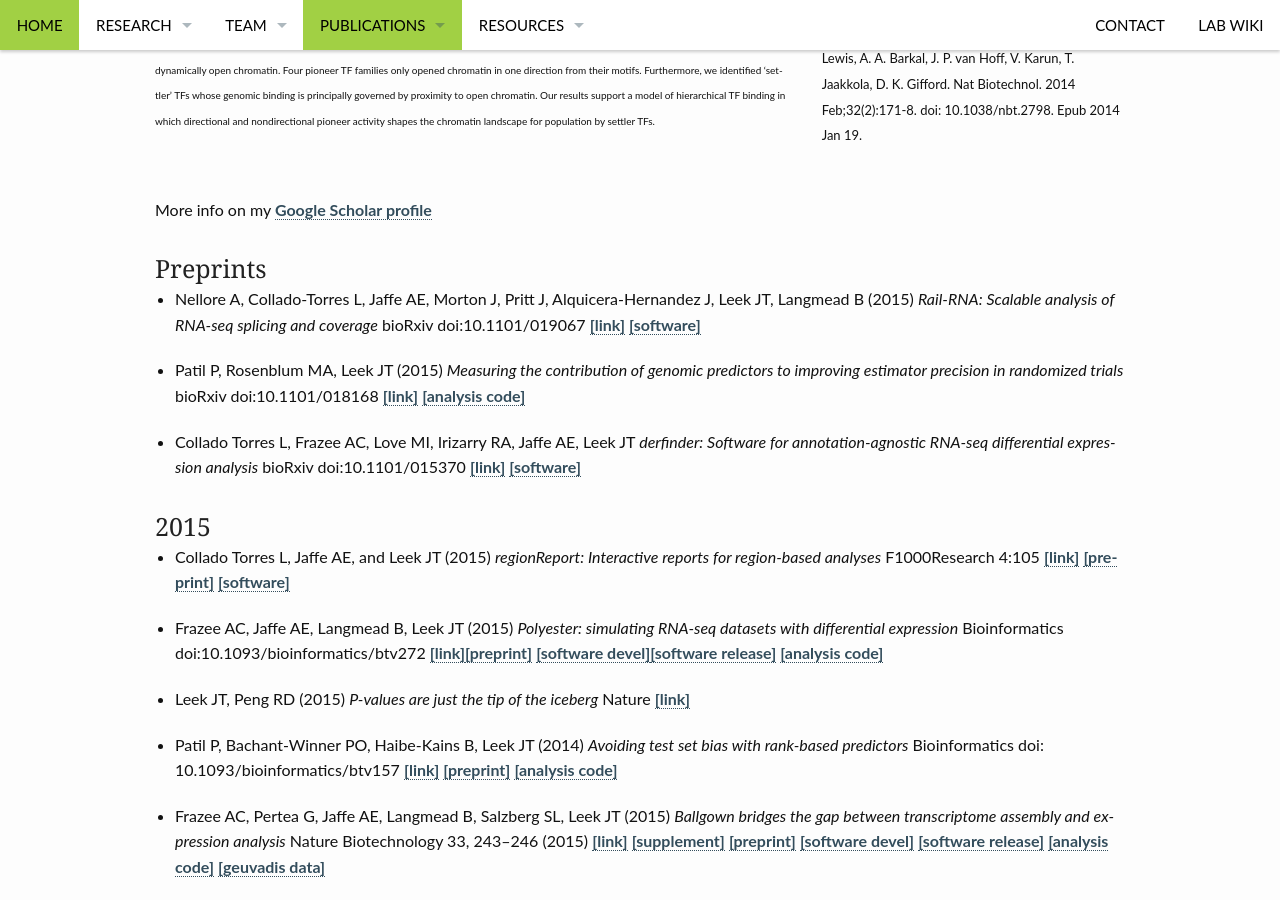
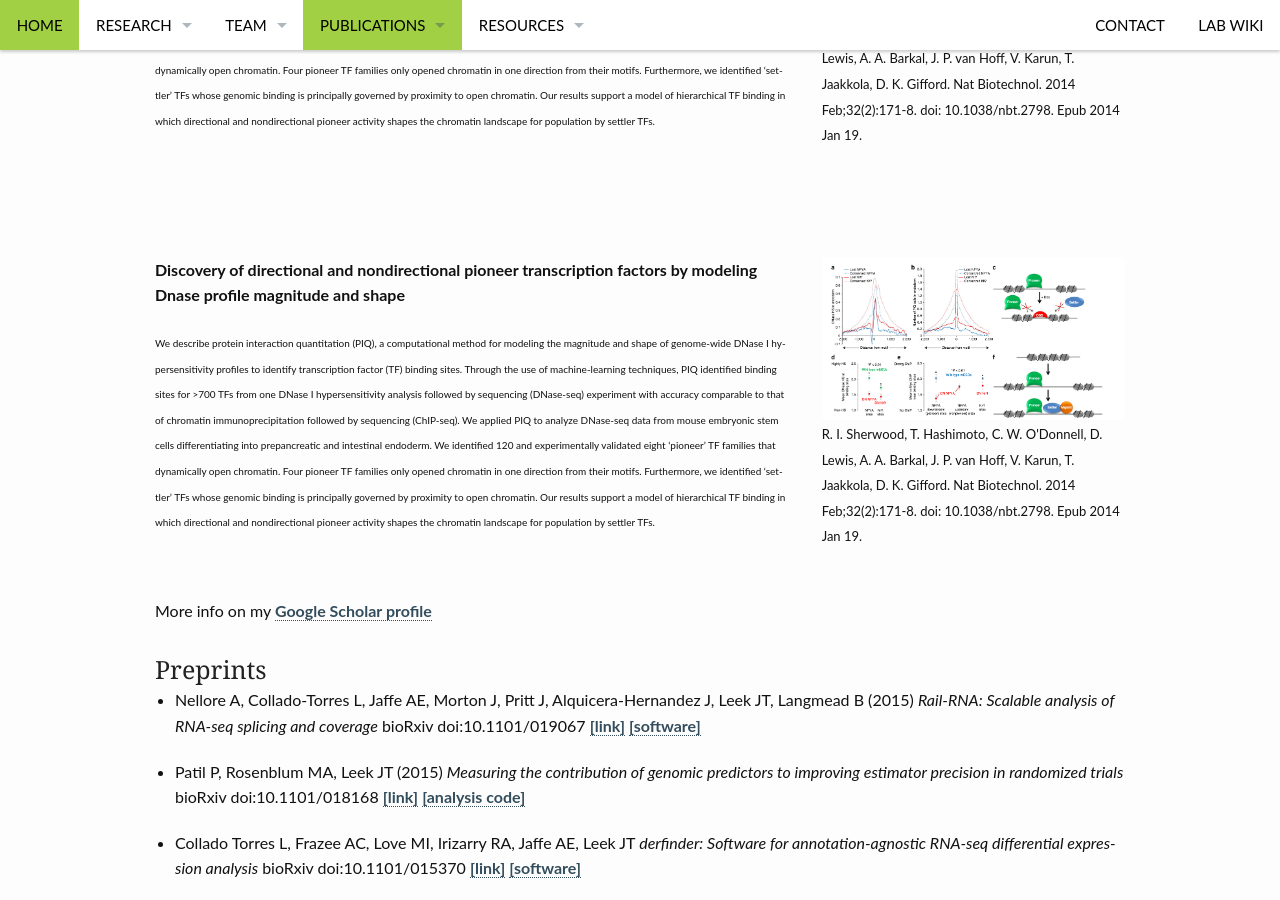
Before and after one commit to haoyangz/haoyangz.github.io, a Jekyll site: the page built from pages/publications.md, in a window 1280 px wide and 900 px high, scrolled down 649 px. Built offline with Jekyll 4.4.1, drawn with Linux system fonts in a browser that asks for light colours.

```diff
--- a/_config.yml
+++ b/_config.yml
@@ -24,8 +24,8 @@ author: phlow
 
 # This URL is the main address for absolute links. Don't include a slash at the end.
 #
-#url: 'http://localhost:4000'
-url : 'http://haoyangz.github.io'
+url: 'http://localhost:4000'
+#url : 'http://haoyangz.github.io'
 baseurl: ''
 
 # This is for the editing function in _/includes/improve_content
@@ -38,8 +38,8 @@ improve_content: https://github.com/Phlow/feeling-responsive/edit/gh-pages
 # Example: <img src="{{ site.urlimg }}{{ post.image.title }}" />
 # Markdown-Example for posts ![Image Text]({{ site.urlimg }}image.jpg)
 #
-urlimg: 'http://haoyangz.github.io/images/'
-#urlimg: 'http://localhost:4000/images/'
+#urlimg: 'http://haoyangz.github.io/images/'
+urlimg: 'http://localhost:4000/images/'
 
 
 # Logo size is 600x80 pixels
--- a/pages/publications.md
+++ b/pages/publications.md
@@ -39,6 +39,40 @@ chromatin landscape for population by settler TFs.</font></p>
         <p> <font size="2">R. I. Sherwood, T. Hashimoto, C. W. O'Donnell, D. Lewis, A. A. Barkal, J. P. van Hoff, V. Karun, T. Jaakkola, D. K. Gifford. Nat Biotechnol. 2014 Feb;32(2):171-8. doi: 10.1038/nbt.2798. Epub 2014 Jan 19. </font></p>
     </div><!-- /.medium-6.columns -->
 </div><!-- /.row -->
+
+<div class="row t60">
+
+
+    <div class="medium-8 columns b30">
+        <p><b>Discovery of directional and nondirectional pioneer
+transcription factors by modeling Dnase profile magnitude and shape</b></p>
+        <p><font size="1">We describe protein interaction quantitation (PIQ),
+a computational method for modeling the magnitude and
+shape of genome-wide DNase I hypersensitivity profiles to
+identify transcription factor (TF) binding sites. Through the
+use of machine-learning techniques, PIQ identified binding
+sites for >700 TFs from one DNase I hypersensitivity analysis
+followed by sequencing (DNase-seq) experiment with accuracy
+comparable to that of chromatin immunoprecipitation followed
+by sequencing (ChIP-seq). We applied PIQ to analyze
+DNase-seq data from mouse embryonic stem cells
+differentiating into prepancreatic and intestinal endoderm.
+We identified 120 and experimentally validated eight ‘pioneer’
+TF families that dynamically open chromatin. Four pioneer
+TF families only opened chromatin in one direction from their
+motifs. Furthermore, we identified ‘settler’ TFs whose genomic
+binding is principally governed by proximity to open chromatin.
+Our results support a model of hierarchical TF binding in which
+directional and nondirectional pioneer activity shapes the
+chromatin landscape for population by settler TFs.</font></p>
+    </div><!-- /.medium-6.columns -->
+
+    <div class="medium-4 columns b30">
+        <img src="{{ site.url }}/images/piq.png" alt="">
+        <p> <font size="2">R. I. Sherwood, T. Hashimoto, C. W. O'Donnell, D. Lewis, A. A. Barkal, J. P. van Hoff, V. Karun, T. Jaakkola, D. K. Gifford. Nat Biotechnol. 2014 Feb;32(2):171-8. doi: 10.1038/nbt.2798. Epub 2014 Jan 19. </font></p>
+    </div><!-- /.medium-6.columns -->
+</div><!-- /.row -->
+
 
 
 
```
Also changed, not shown: _data/navigation.yml (+7 -7 lines), _posts/design/2015-12-12-PIQ.md (added, +40 -0 lines), pages/pages-root-folder/index.md (+5 -5 lines), pages/research.md (added, +32 -0 lines), pages/resource.md (added, +23 -0 lines), pages/team.md (added, +35 -0 lines), images/gifford.jpg (added), images/nisha.jpg (added), images/yuchun.jpg (added), 8 other files.
